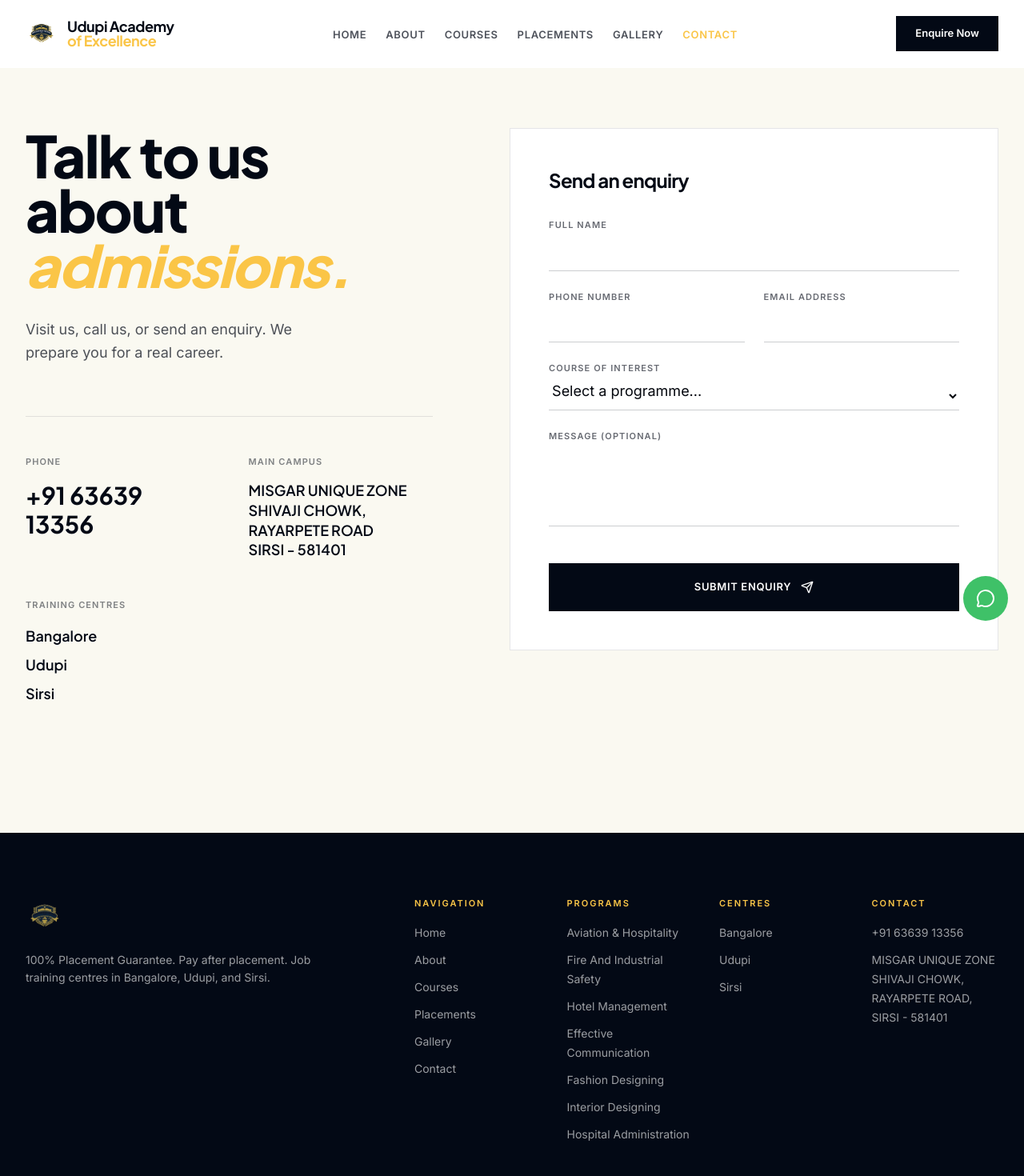
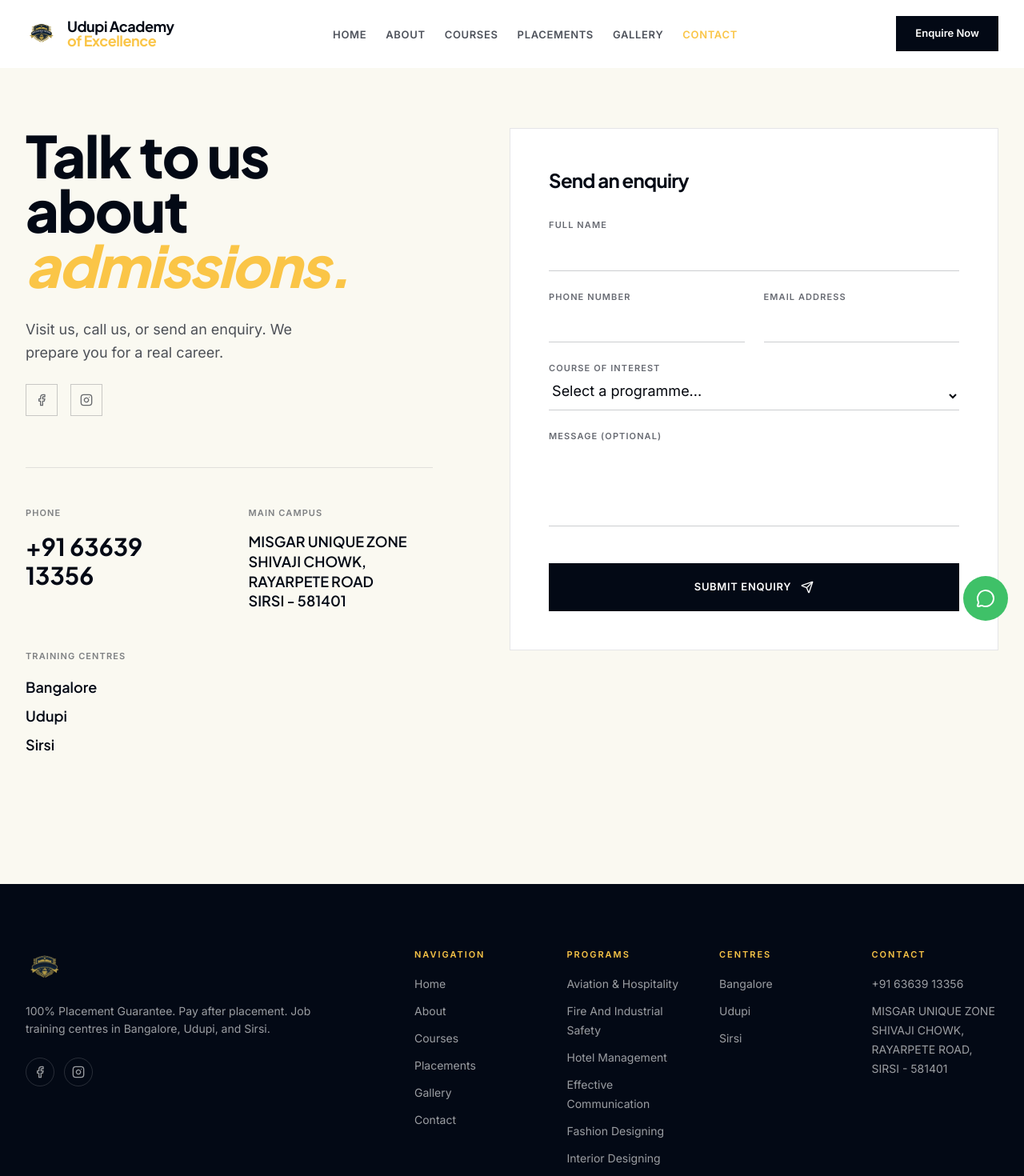
Before and after one commit to udupiacademyofexcellence/UdupiAcademyofExcellence, a React (Vite) app: page /contact in a window 1280 px wide. Shown: the top 1470 px of the page at 80% size. Built offline with nearby package versions, Linux system fonts and the light colour scheme.

Commit message:
Add Facebook and Instagram social links to contact page and footer

```diff
--- a/src/components/site/Contact.tsx
+++ b/src/components/site/Contact.tsx
@@ -1,5 +1,5 @@
 import { useState, type FormEvent } from "react";
-import { Send } from "lucide-react";
+import { Send, Facebook, Instagram } from "lucide-react";
 import { z } from "zod";
 import { Reveal } from "./primitives";
 import { cn } from "@/lib/utils";
@@ -58,6 +58,14 @@
               <p className="mt-8 max-w-sm text-lg leading-relaxed text-ink/70">
                 Visit us, call us, or send an enquiry. We prepare you for a real career.
               </p>
+              <div className="mt-6 flex items-center gap-4">
+                <a href="https://www.facebook.com/people/Udupi-academy-of-excellence-sirsi/61590587367659/" target="_blank" rel="noreferrer" aria-label="Facebook" className="grid size-10 place-items-center border border-ink/20 text-ink/60 hover:border-ink hover:text-ink transition-colors">
+                  <Facebook className="size-4" />
+                </a>
+                <a href="https://www.instagram.com/udupiacademy/?hl=en" target="_blank" rel="noreferrer" aria-label="Instagram" className="grid size-10 place-items-center border border-ink/20 text-ink/60 hover:border-ink hover:text-ink transition-colors">
+                  <Instagram className="size-4" />
+                </a>
+              </div>
             </div>
 
             <div className="grid sm:grid-cols-2 gap-12 border-t border-ink/10 pt-12">
--- a/src/components/site/SiteFooter.tsx
+++ b/src/components/site/SiteFooter.tsx
@@ -1,4 +1,4 @@
-import { ArrowUp } from "lucide-react";
+import { ArrowUp, Facebook, Instagram } from "lucide-react";
 import { Link } from "@tanstack/react-router";
 
 const COLUMNS = [
@@ -56,6 +56,14 @@
             <p className="mt-5 max-w-sm text-sm leading-relaxed text-primary-foreground/60">
               100% Placement Guarantee. Pay after placement. Job training centres in Bangalore, Udupi, and Sirsi.
             </p>
+            <div className="mt-6 flex items-center gap-3">
+              <a href="https://www.facebook.com/people/Udupi-academy-of-excellence-sirsi/61590587367659/" target="_blank" rel="noreferrer" aria-label="Facebook" className="grid size-9 place-items-center rounded-full border border-white/15 text-primary-foreground/60 hover:border-gold hover:text-gold transition-colors">
+                <Facebook className="size-4" />
+              </a>
+              <a href="https://www.instagram.com/udupiacademy/?hl=en" target="_blank" rel="noreferrer" aria-label="Instagram" className="grid size-9 place-items-center rounded-full border border-white/15 text-primary-foreground/60 hover:border-gold hover:text-gold transition-colors">
+                <Instagram className="size-4" />
+              </a>
+            </div>
           </div>
 
           <div className="grid gap-8 sm:grid-cols-2 lg:grid-cols-4">
```
